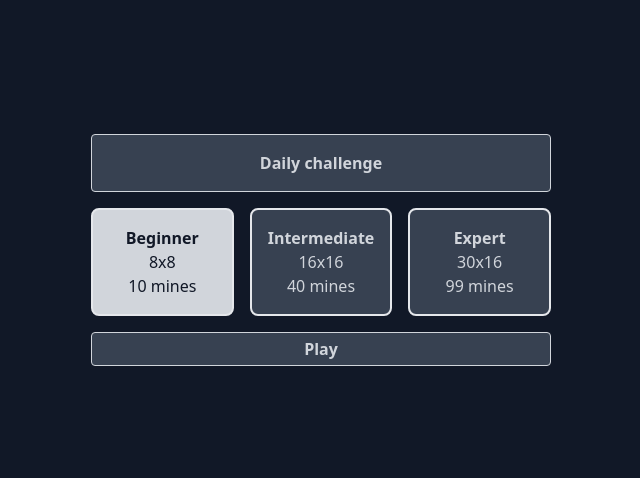
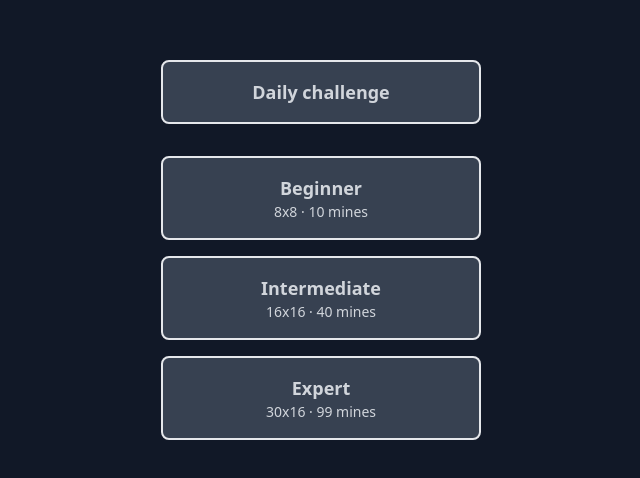
Before and after one commit to Zertz/minesweeper, a React (Vite) app: page / in a window 1280 px wide. Shown: the part 150-628 px from the top of the page, without its empty margins (319-959 px from the left). Built offline with nearby package versions, Linux system fonts and the light colour scheme.

Commit message:
Make it simpler

```diff
--- a/package.json
+++ b/package.json
@@ -14,13 +14,11 @@
     "react-dom": "^18.2.0"
   },
   "devDependencies": {
-    "@tailwindcss/forms": "^0.5.3",
     "@types/react": "^18.0.26",
     "@types/react-dom": "^18.0.9",
     "@typescript-eslint/eslint-plugin": "^5.46.0",
     "@typescript-eslint/parser": "^5.46.0",
     "@vitejs/plugin-react": "^3.0.0",
-    "autoprefixer": "^10.4.13",
     "eslint": "^8.29.0",
     "eslint-config-prettier": "^8.5.0",
     "eslint-plugin-react-hooks": "^4.6.0",
--- a/postcss.config.cjs
+++ b/postcss.config.cjs
@@ -1,6 +1,5 @@
 module.exports = {
   plugins: {
     tailwindcss: {},
-    autoprefixer: {},
   },
-}
+};
--- a/src/App.tsx
+++ b/src/App.tsx
@@ -5,10 +5,9 @@ import { useBoard } from "./useBoard";
 export function App() {
   const { startGame, ...rest } = useBoard();
 
-  return (
-    <>
-      <Board {...rest} />
-      <StartGame startGame={startGame} state={rest.state} />
-    </>
+  return rest.state === "idle" ? (
+    <StartGame startGame={startGame} />
+  ) : (
+    <Board {...rest} />
   );
 }
--- a/src/StartGame.tsx
+++ b/src/StartGame.tsx
@@ -1,7 +1,4 @@
-import { Fragment } from "react";
 import { difficulties } from "./difficulties";
-import { getSavedDifficulty } from "./getSavedDifficulty";
-import { saveDifficulty } from "./saveDifficulty";
 import { UseBoard } from "./useBoard";
 
 function getRandomInt(min: number, max: number) {
@@ -11,50 +8,11 @@ function getRandomInt(min: number, max: number) {
   return Math.floor(Math.random() * (max - min + 1) + min);
 }
 
-export function StartGame({
-  startGame,
-  state,
-}: Pick<UseBoard, "startGame" | "state">) {
-  const savedDifficulty = getSavedDifficulty();
-
+export function StartGame({ startGame }: Pick<UseBoard, "startGame">) {
   return (
-    <form
-      className={[
-        "absolute inset-4 flex flex-col items-center justify-center gap-4 bg-gray-900 text-gray-300",
-        state === "idle"
-          ? ""
-          : "pointer-events-none animate-fade-out opacity-0",
-      ].join(" ")}
-      onSubmit={(e) => {
-        e.preventDefault();
-
-        const { difficulty } = Object.fromEntries(
-          Array.from(new FormData(e.currentTarget).entries()).map(([k, v]) => [
-            k,
-            v.toString(),
-          ])
-        );
-
-        const boardConfiguration = difficulties.find(
-          ({ id }) => id === difficulty
-        );
-
-        if (!boardConfiguration) {
-          return;
-        }
-
-        startGame({
-          ...boardConfiguration,
-          seed: Date.now() + getRandomInt(-1000, 1000),
-          type: "random",
-        });
-
-        saveDifficulty(difficulty);
-      }}
-    >
-      <div className="grid grid-cols-3 grid-rows-[min-content,1fr,min-content] gap-4">
+    <div className="m-auto flex w-full max-w-xs flex-col gap-4 text-gray-300">
       <button
-          className="col-span-3 rounded border border-gray-300 bg-gray-700 px-2 py-4 font-bold text-gray-300 transition-colors hover:border-gray-200 hover:bg-gray-600"
+        className="mb-4 flex cursor-pointer flex-col items-center justify-center rounded-lg border-2 bg-gray-700 p-4 text-gray-300 hover:border-gray-200 hover:bg-gray-600"
         onClick={() => {
           const now = new Date();
 
@@ -74,35 +32,25 @@ export function StartGame({
         }}
         type="button"
       >
-          Daily challenge
+        <strong className="text-lg">Daily challenge</strong>
       </button>
-        {difficulties.map(({ id, mines, x, y }) => (
-          <Fragment key={id}>
-            <input
-              className="hidden"
-              defaultChecked={id === savedDifficulty}
-              id={`difficulty-${id}`}
-              name="difficulty"
-              type="radio"
-              value={id}
-            />
-            <label
+      {difficulties.map((boardConfiguration) => (
+        <button
+          key={boardConfiguration.id}
           className="flex cursor-pointer flex-col items-center justify-center rounded-lg border-2 bg-gray-700 p-4 text-gray-300 hover:border-gray-200 hover:bg-gray-600"
-              htmlFor={`difficulty-${id}`}
+          onClick={() => {
+            startGame({
+              ...boardConfiguration,
+              seed: Date.now() + getRandomInt(-1000, 1000),
+              type: "random",
+            });
+          }}
+          type="button"
         >
-              <strong>{id}</strong>
-              <span>{`${x}x${y}`}</span>
-              <span>{`${mines} mines`}</span>
-            </label>
-          </Fragment>
+          <strong className="text-lg">{boardConfiguration.id}</strong>
+          <span className="text-sm">{`${boardConfiguration.x}x${boardConfiguration.y} · ${boardConfiguration.mines} mines`}</span>
+        </button>
       ))}
-        <button
-          className="col-span-3 rounded border border-gray-300 bg-gray-700 px-2 py-1 font-bold text-gray-300 transition-colors hover:border-gray-200 hover:bg-gray-600"
-          type="submit"
-        >
-          Play
-        </button>
     </div>
-    </form>
   );
 }
--- a/src/getSavedDifficulty.ts
+++ /dev/null
@@ -1,16 +0,0 @@
-import { difficulties } from "./difficulties";
-import { saveDifficulty } from "./saveDifficulty";
-
-const defaultDifficulty = difficulties[0].id;
-
-export function getSavedDifficulty() {
-  const difficulty = localStorage.getItem("difficulty");
-
-  if (difficulty && difficulties.find(({ id }) => id === difficulty)) {
-    return difficulty;
-  }
-
-  saveDifficulty(defaultDifficulty);
-
-  return defaultDifficulty;
-}
--- a/src/saveDifficulty.ts
+++ /dev/null
@@ -1,7 +0,0 @@
-export function saveDifficulty(difficulty: string) {
-  try {
-    localStorage.setItem("difficulty", difficulty);
-  } catch {
-    // Some browsers throw in private mode
-  }
-}
--- a/tailwind.config.cjs
+++ b/tailwind.config.cjs
@@ -1,18 +1,4 @@
 /** @type {import('tailwindcss').Config} */
 module.exports = {
   content: ["./index.html", "./src/**/*.tsx"],
-  theme: {
-    extend: {
-      animation: {
-        "fade-out": "fadeOut 0.25s ease-in-out",
-      },
-      keyframes: () => ({
-        fadeOut: {
-          "0%": { opacity: 1 },
-          "100%": { opacity: 0 },
-        },
-      }),
-    },
-  },
-  plugins: [require("@tailwindcss/forms")],
 };
```
Also changed, not shown: 1 other file (tests, documents, lock files or other folders). Lines whose indentation alone changed are shown as unchanged.
